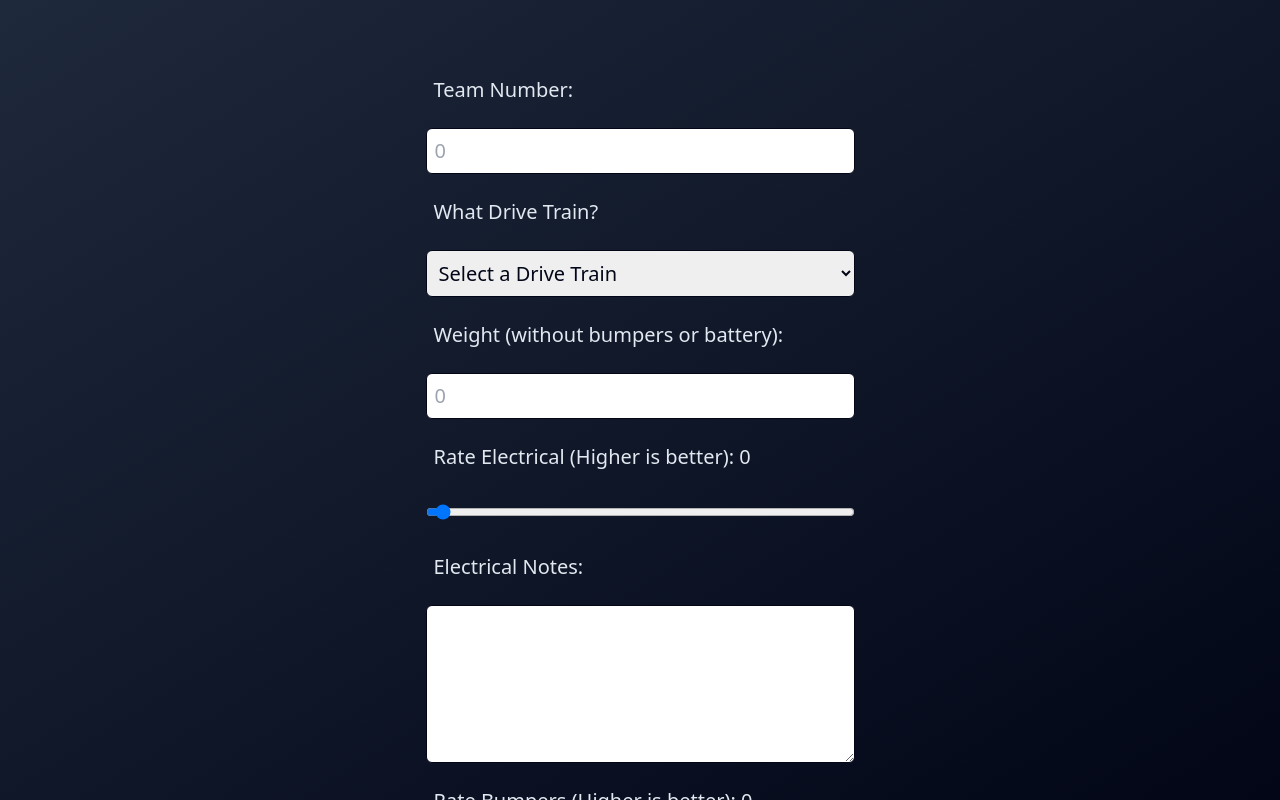
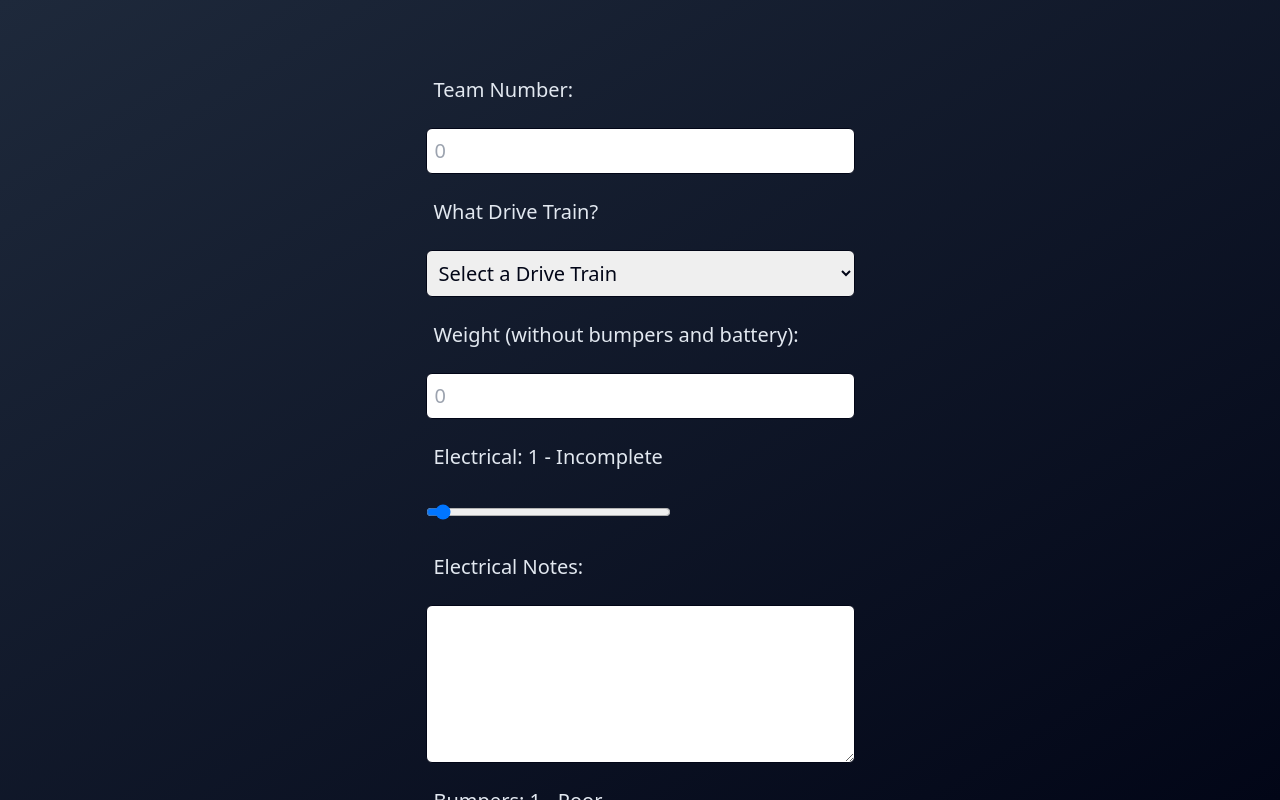
Before and after one commit to FRC900/scouting-site, a Next.js app: page /scouting/pit in a window 1280 px wide. Built offline with nearby package versions, Linux system fonts and the light colour scheme.

Commit message:
prepping for database + stand form misc

```diff
--- a/app/analysis/page.tsx
+++ b/app/analysis/page.tsx
@@ -0,0 +1,5 @@
+export default function Page() {
+  return (
+    <p>analysis page</p>
+  )
+}
--- a/app/auth/login/page.tsx
+++ b/app/auth/login/page.tsx
@@ -0,0 +1,5 @@
+export default function Page() {
+  return (
+    <p>login page</p>
+  )
+}
--- a/app/auth/signup/page.tsx
+++ b/app/auth/signup/page.tsx
@@ -0,0 +1,5 @@
+export default function Page() {
+  return (
+    <p>signup page</p>
+  )
+}
--- a/app/layout.tsx
+++ b/app/layout.tsx
@@ -20,7 +20,7 @@ export default function RootLayout({
           {/* <div className="w-full flex-none">
             <TopNav />
           </div> */}
-          <div className="p-12 w-max mx-auto">{children}</div>
+          <div className="p-12 w-max mx-auto text-lg">{children}</div>
         </div>
       </body>
     </html>
--- a/app/lib/data.tsx
+++ b/app/lib/data.tsx
@@ -1,6 +1,11 @@
+import { TeamField } from "./definitions";
+
 export async function fetchTeams() {
+
+
   try {
     // fetch teams from sql database
+
 
     return teams;
   } catch (err) {
--- a/app/records/page.tsx
+++ b/app/records/page.tsx
@@ -0,0 +1,5 @@
+export default function Page() {
+  return (
+    <p>records page</p>
+  )
+}
--- a/app/ui/scouting/pit-form.tsx
+++ b/app/ui/scouting/pit-form.tsx
@@ -4,6 +4,9 @@ import RangeSelector from "@/app/ui/scouting/range-selector";
 import NotesBox from "@/app/ui/scouting/notes";
 
 export default function PitForm({ teams }: { teams: TeamField[] }) {
+	const electricalRatings: string[] = ["1 - Incomplete", "2 - Hazardous", "3 - Messy", "4 - Acceptable", "5 - Star Struck"];
+	const bumperRatings: string[] = ["1 - Poor", "2 - Good", "3 - Meg Approved"]
+
 	return (
 		<form>
 			<div className="flex flex-col gap-4 text-slate-200 text-xl rounded-3xl p-5 w-max">
@@ -33,10 +36,11 @@ export default function PitForm({ teams }: { teams: TeamField[] }) {
 						</option>
 						<option>Tank</option>
 						<option>Swerve</option>
+						<option>Mecanum</option>
 					</select>
 				</div>
 				<div className="flex flex-col gap-4">
-					<label className="p-2">Weight (without bumpers or battery):</label>
+					<label className="p-2">Weight (without bumpers and battery):</label>
 					<input
 						id="weight"
 						name="weight"
@@ -47,11 +51,11 @@ export default function PitForm({ teams }: { teams: TeamField[] }) {
 						className="p-2 border border-slate-950 rounded-md text-slate-950"
 					/>
 				</div>
-                <RangeSelector name="electrical"/>
-				<NotesBox name="electrical"/>
-				<RangeSelector name="bumpers"/>
-				<NotesBox name="bumpers"/>
-				<NotesBox name=""/>
+				<RangeSelector name="electrical" ratings={electricalRatings} />
+				<NotesBox name="electrical" />
+				<RangeSelector name="bumpers" ratings={bumperRatings} />
+				<NotesBox name="bumpers" />
+				<NotesBox name="" />
 			</div>
 		</form>
 	);
--- a/app/ui/scouting/range-selector.tsx
+++ b/app/ui/scouting/range-selector.tsx
@@ -2,10 +2,10 @@
 
 import { useState } from "react";
 
-export default function RangeSelector({ name }: { name: string }) {
+export default function RangeSelector({ name, ratings }: { name: string, ratings: string[] }) {
 
     const [rangeval, setRangeval] = useState(0);
-
+    const arrayMax: number = ratings.length - 1;
 
     function handleRangevalChange(e: React.ChangeEvent<HTMLInputElement>) {
         e.preventDefault();
@@ -16,12 +16,12 @@ export default function RangeSelector({ name }: { name: string }) {
     const aria = name + "-error";
 
     return (
-        <div className="flex flex-col gap-4">
-            <label className="p-2">Rate {CapName} (Higher is better): {rangeval}</label>
+        <div className="flex flex-col gap-4 resize-none shrink-0 flex-flow:column wrap w-max">
+            <label className="p-2 flex-shrink-0 resize-none">{CapName}: {ratings[rangeval]}</label>
             <input
                 id={name}
                 type="range"
-                min="0" max="5"
+                min="0" max={arrayMax}
                 step="1"
                 value={rangeval}
                 aria-describedby={aria}
--- a/app/ui/scouting/stand-form.tsx
+++ b/app/ui/scouting/stand-form.tsx
@@ -1,8 +1,11 @@
 import { TeamField } from "@/app/lib/definitions";
 import Incrementor from "@/app/ui/scouting/incrementor";
 import { INSPECT_MAX_BYTES } from "buffer";
+import RangeSelector from "./range-selector";
 
 export default function StandForm({ teams }: { teams: TeamField[] }) {
+	const defenceRatings: string[] = ["1 - Penalties Galore", "2 - Some Penalties", "3 - Ineffective", "4 - Good Defence", "5 - Strong."];
+
 	return (
 		<form className="text-slate-200 flex flex-col gap-2">
 			<div className="flex flex-row gap-4 text-xl rounded-3xl p-5 w-max">
@@ -174,9 +177,9 @@ export default function StandForm({ teams }: { teams: TeamField[] }) {
 				</div>
 			</div>
 			<div className="flex flex-row gap-5 p-2 border-4 border-slate-200 rounded-xl">
-				<label>Misc</label>
-				<div className="flex flex-col gap-2">
-
+				<label><strong>Misc</strong></label>
+				<div className="flex flex-col gap-2 flex-shrink-0 flex-flow:column wrap">
+					<RangeSelector name="defence" ratings={defenceRatings} />
 				</div>
 			</div>
 		</form>
```
